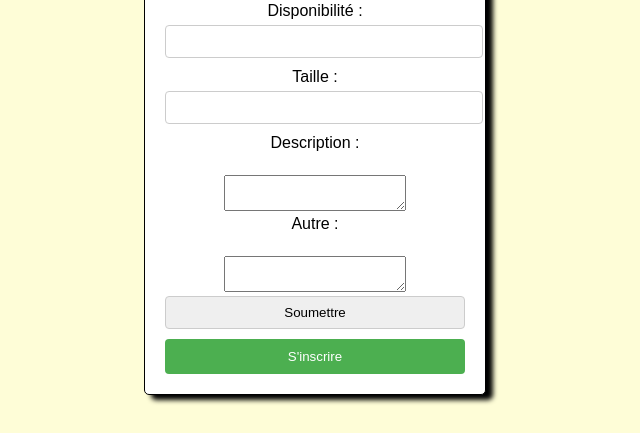
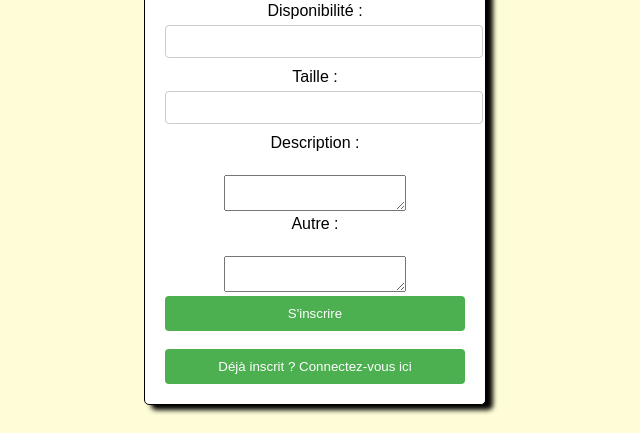
Before and after one commit to yanis92110/Cy-Crush, a PHP site: page /signup.php in a window 1280 px wide. Shown: the part 984-1417 px from the top of the page, without its empty margins (325-965 px from the left). Before the commit the page ends 1388 px from the top, so only its background shows below. Run offline with PHP 8.4, Linux system fonts and the light colour scheme.

Commit message:
Update signup.php

```diff
--- a/connexion/signup.php
+++ b/connexion/signup.php
@@ -206,10 +206,14 @@ if (isset($_SESSION['erreur'])) {
     <label for="autre">Autre :</label><br>
     <textarea id="autre" name="autre"></textarea><br>
 
-    <input type="submit" value="Soumettre">
 
     <button type="submit">S'inscrire</button>
+    <br><br>
+    <button type="button" onclick="to_login()">Déjà inscrit ? Connectez-vous ici</button>
+    <br>
 </form>
+
+
 
 </body>
 </html>
```
